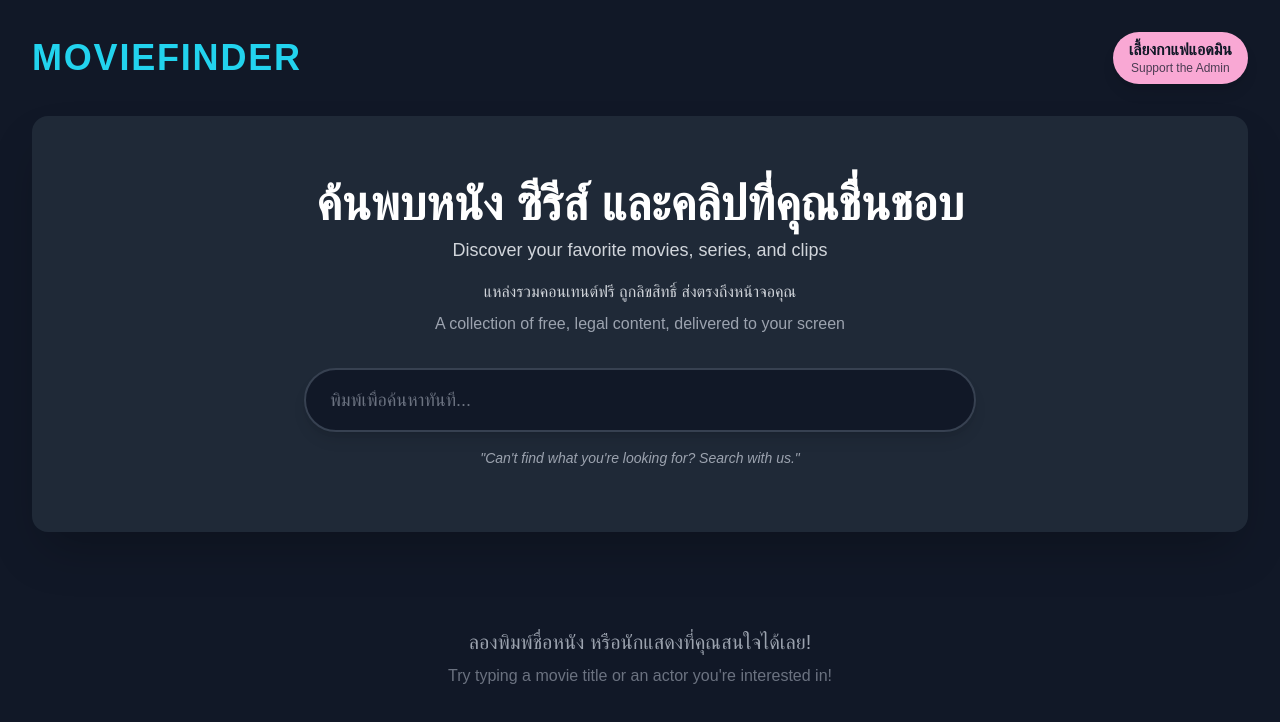
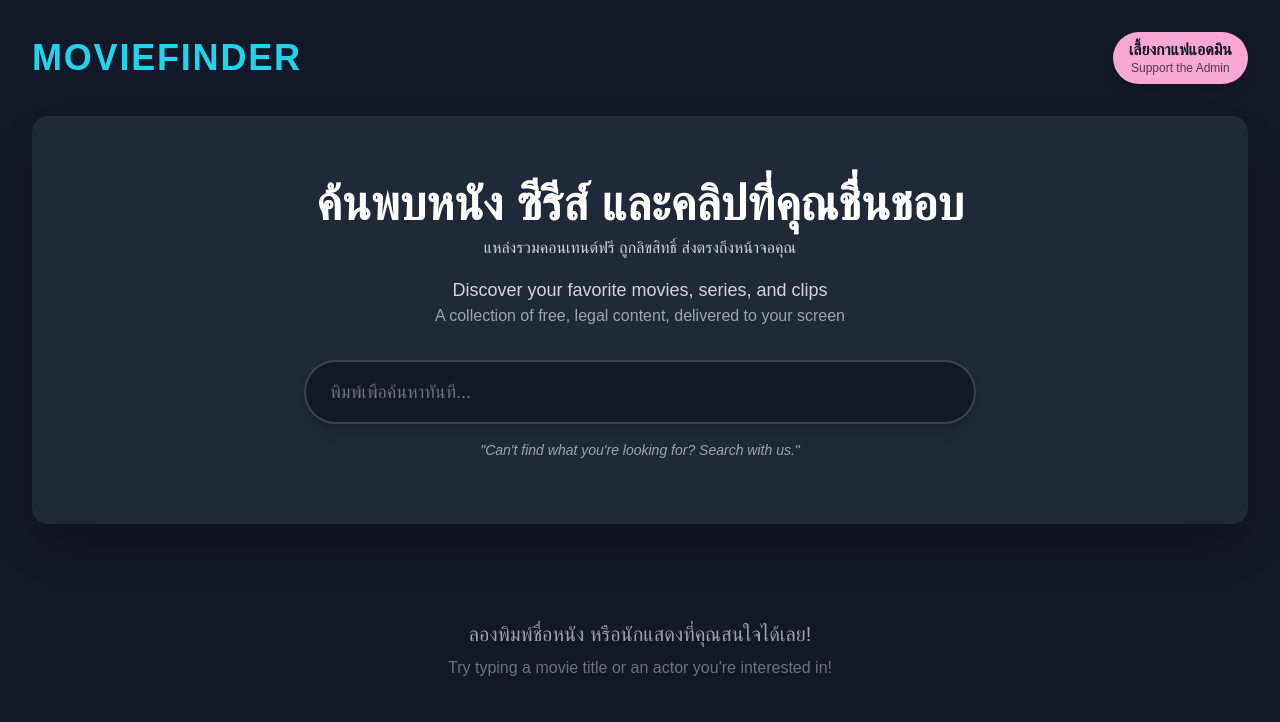
Before and after one commit to AudiovisualEducation/-Search-for-movies, a plain HTML site: page index.html in a window 1280 px wide. Drawn offline with nearby package versions, Linux system fonts and the light colour scheme; some packages are replaced by stand-ins of ours; a script that the page names is missing; a web font is replaced by a local one.

Commit message:
Update index.html

```diff
--- a/index.html
+++ b/index.html
@@ -75,7 +75,6 @@
 
         <header class="flex justify-between items-center mb-8">
             <h1 class="text-2xl md:text-4xl font-bold text-cyan-400 tracking-wider">MOVIEFINDER</h1>
-            <!-- แก้ไข: เพิ่มภาษาอังกฤษ -->
             <a href="https://www.buymeacoffee.com/pkmovie" target="_blank" id="coffee-btn" class="coffee-button bg-pink-300 text-gray-900 font-bold py-2 px-4 rounded-full flex items-center justify-center text-center shadow-lg">
                 <div class="flex flex-col leading-tight">
                     <span>เลี้ยงกาแฟแอดมิน</span>
@@ -85,10 +84,11 @@
         </header>
 
         <div class="search-container rounded-2xl p-8 md:p-16 mb-8 text-center shadow-2xl">
-            <!-- แก้ไข: เพิ่มภาษาอังกฤษ -->
+            <!-- แก้ไข: จัดกลุ่มภาษาไทยและอังกฤษ -->
             <h2 class="text-3xl md:text-5xl font-bold mb-2 text-white">ค้นพบหนัง ซีรีส์ และคลิปที่คุณชื่นชอบ</h2>
-            <p class="text-lg text-gray-300 mb-4">Discover your favorite movies, series, and clips</p>
-            <p class="text-gray-300 mt-4 mb-2 max-w-2xl mx-auto">แหล่งรวมคอนเทนต์ฟรี ถูกลิขสิทธิ์ ส่งตรงถึงหน้าจอคุณ</p>
+            <p class="text-gray-300 max-w-2xl mx-auto">แหล่งรวมคอนเทนต์ฟรี ถูกลิขสิทธิ์ ส่งตรงถึงหน้าจอคุณ</p>
+
+            <p class="text-lg text-gray-300 mt-4">Discover your favorite movies, series, and clips</p>
             <p class="text-gray-400 mb-8 max-w-2xl mx-auto">A collection of free, legal content, delivered to your screen</p>
 
             <form id="search-form" class="max-w-2xl mx-auto" onsubmit="return false;">
@@ -96,7 +96,6 @@
                     <input type="text" id="search-input" placeholder="พิมพ์เพื่อค้นหาทันที..." class="w-full bg-transparent border-none text-white focus:ring-0 focus:outline-none text-lg px-4 py-2 placeholder-gray-500">
                 </div>
             </form>
-            <!-- แก้ไข: เพิ่มประโยคเด็ด -->
             <p class="text-sm text-gray-400 mt-4 italic">"Can't find what you're looking for? Search with us."</p>
 
             <div id="external-search-container" class="mt-6 hidden">
@@ -129,7 +128,6 @@
         </main>
 
         <div id="message-container" class="text-center py-16">
-             <!-- แก้ไข: เพิ่มภาษาอังกฤษ -->
              <p class="text-xl text-gray-400">ลองพิมพ์ชื่อหนัง หรือนักแสดงที่คุณสนใจได้เลย!</p>
              <p class="text-md text-gray-500 mt-2">Try typing a movie title or an actor you're interested in!</p>
         </div>
@@ -175,7 +173,6 @@
         const searchYouTube = async (query, pageToken = '') => {
             if (!query) {
                 resultsContainer.innerHTML = '';
-                // แก้ไข: เพิ่มภาษาอังกฤษในข้อความเริ่มต้น
                 messageContainer.innerHTML = `
                     <p class="text-xl text-gray-400">ลองพิมพ์ชื่อหนัง หรือนักแสดงที่คุณสนใจได้เลย!</p>
                     <p class="text-md text-gray-500 mt-2">Try typing a movie title or an actor you're interested in!</p>
```
